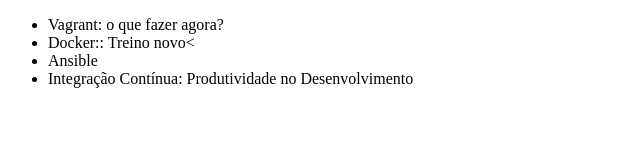
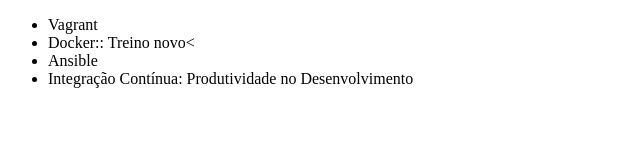
Before and after one commit to yagobertolino/alura-git, a plain HTML site: page index.html in a window 1280 px wide. Shown: the whole page, without its empty margins (0-640 px from the left). Drawn offline with Linux system fonts and the light colour scheme.

Commit message:
Revert "adicionando descrição para o vagrant"
This reverts commit c1cc1bb1923c39477de9dd3e999a2a8a42cd700b.

```diff
--- a/index.html
+++ b/index.html
@@ -6,7 +6,7 @@
 </head>
 <body>
 <ul>
-    <li>Vagrant: o que fazer agora?</li>
+    <li>Vagrant</li>
     <li>Docker:: Treino novo<</li>
     <li>Ansible</li>
     <li>Integração Contínua: Produtividade no Desenvolvimento</li>
```
